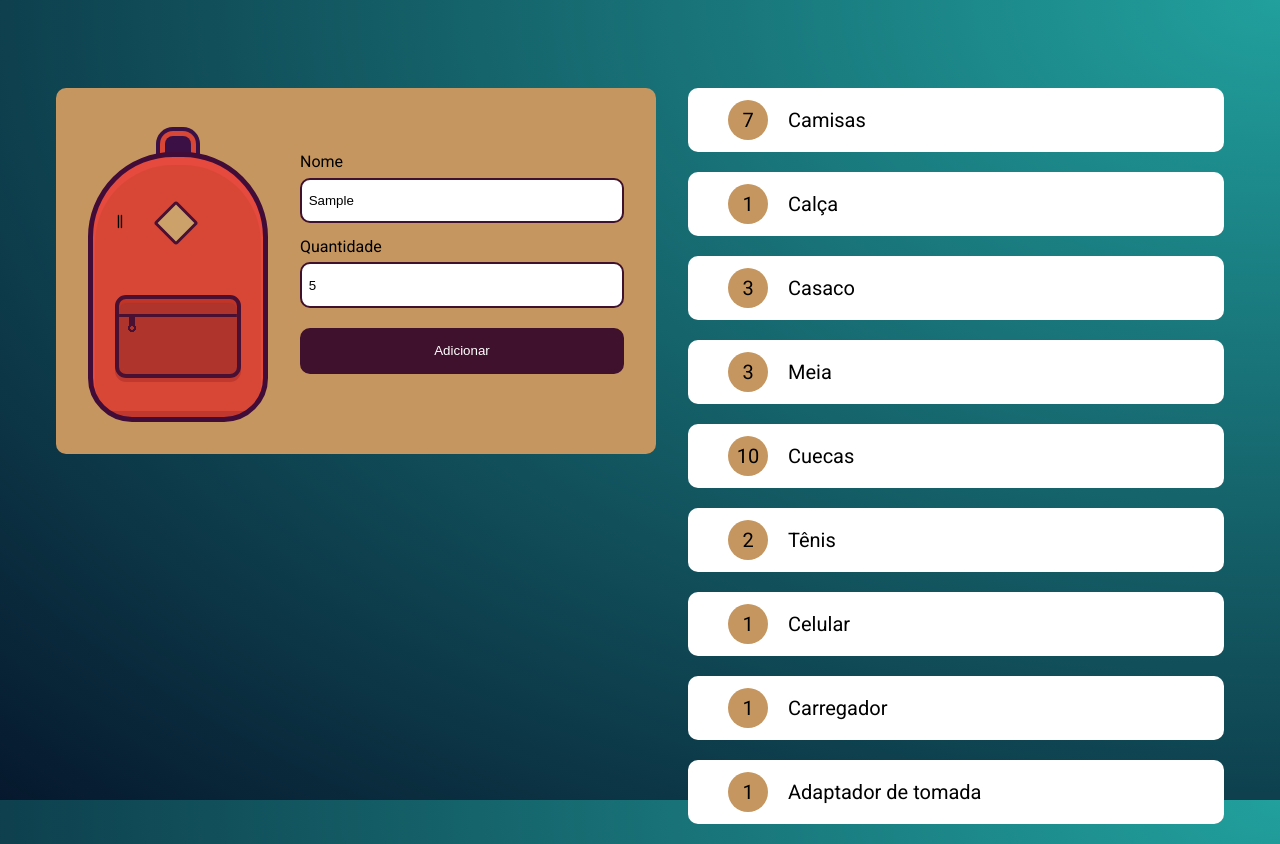
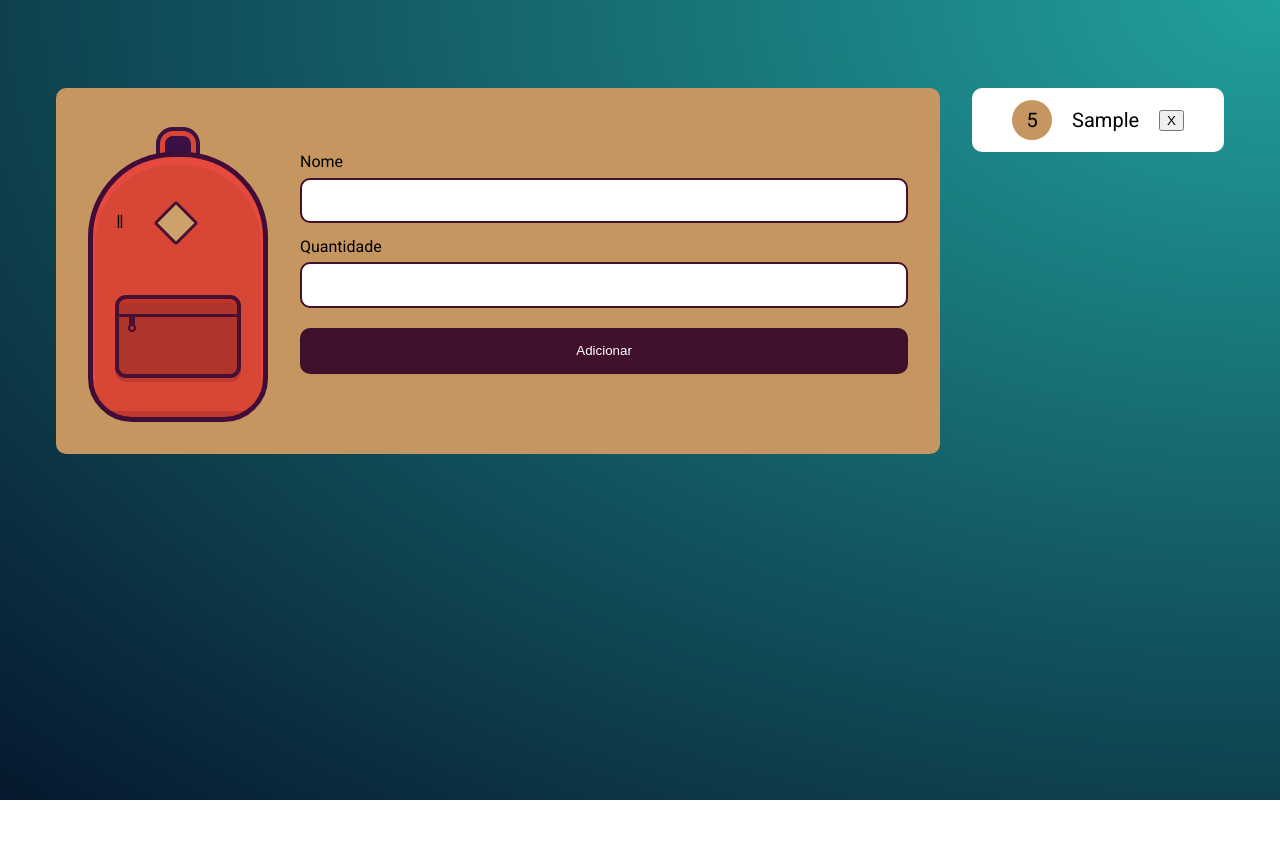
Before and after one commit to L00p4/jsWeb-mochila, a plain HTML site: page index.html in a window 1280 px wide. Both pictures are taken after typing "Sample", "5" into the empty fields and a click on the input "Adicionar". After the commit the page ends 800 px from the top, so only its background shows below. Drawn offline with Linux system fonts and the light colour scheme.

Commit message:
Adiciona funcionalidades para colocar/ret itens

```diff
--- a/JS/main.js
+++ b/JS/main.js
@@ -1,9 +1,80 @@
 const form = document.getElementById('novoItem');
+const lista = document.getElementById('lista');
+const itens = JSON.parse(localStorage.getItem('itens')) || [];
+
+itens.forEach((elemento) => {
+    criaElemento(elemento);
+});
 
 form.addEventListener('submit', (evento) => {
     evento.preventDefault();
-    console.log(evento);
-    console.log(evento.target.elements['nome'].value);
-    console.log(evento.target.elements['quantidade'].value);
 
-})
+    const nome = evento.target.elements['nome'];
+    const quantidade = evento.target.elements['quantidade'];
+    const existe = itens.find( elemento => elemento.nome === nome.value);
+
+
+    const itemAtual = {
+        "nome": nome.value,
+        "quantidade": quantidade.value
+    }
+
+    if (existe) {
+        itemAtual.id = existe.id;
+
+        atualizaElemento(itemAtual)
+
+        itens[existe.id] = itemAtual;
+    } else{
+        itemAtual.id = itens.length;
+
+        criaElemento(itemAtual)
+
+        itens.push(itemAtual);
+    }
+
+
+    localStorage.setItem('itens', JSON.stringify(itens));
+
+    nome.value = "";
+    quantidade.value = "";
+});
+
+function criaElemento(item) {
+    const novoItem = document.createElement('li');
+    novoItem.classList.add('item');
+
+    const numeroItem = document.createElement('strong');
+    numeroItem.innerHTML = item.quantidade;
+    numeroItem.dataset.id = item.id;
+    novoItem.appendChild(numeroItem);
+
+    novoItem.innerHTML += item.nome;
+
+    novoItem.appendChild(botaoDeleta(item.id));
+
+    lista.appendChild(novoItem);
+}
+
+function atualizaElemento(item) {
+    document.querySelector("[data-id='"+item.id+"']").innerHTML = item.quantidade;
+}
+
+function botaoDeleta(id) {
+    const elementoBotao = document.createElement("button");
+    elementoBotao.innerText = "X"
+
+    elementoBotao.addEventListener("click", function() {
+        deletaElemento(this.parentNode, id);
+    })
+
+    return elementoBotao;
+}
+
+function deletaElemento(tag, id) {
+    tag.remove();
+
+    itens.splice(itens.findIndex(elemento => elemento.id === id),1);
+
+    localStorage.setItem('itens', JSON.stringify(itens));
+}
--- a/index.html
+++ b/index.html
@@ -24,8 +24,8 @@
             </form>
         </div>
 
-        <ul class="lista">
-            <li class="item"><strong>7</strong>Camisas</li>
+        <ul class="lista" id="lista">
+            <!-- <li class="item"><strong>7</strong>Camisas</li>
             <li class="item"><strong>1</strong>Calça</li>
             <li class="item"><strong>3</strong>Casaco</li>
             <li class="item"><strong>3</strong>Meia</li>
@@ -33,7 +33,7 @@
             <li class="item"><strong>2</strong>Tênis</li>
             <li class="item"><strong>1</strong>Celular</li>
             <li class="item"><strong>1</strong>Carregador</li>
-            <li class="item"><strong>1</strong>Adaptador de tomada</li>
+            <li class="item"><strong>1</strong>Adaptador de tomada</li> -->
         </ul>
     </main>
 
```
